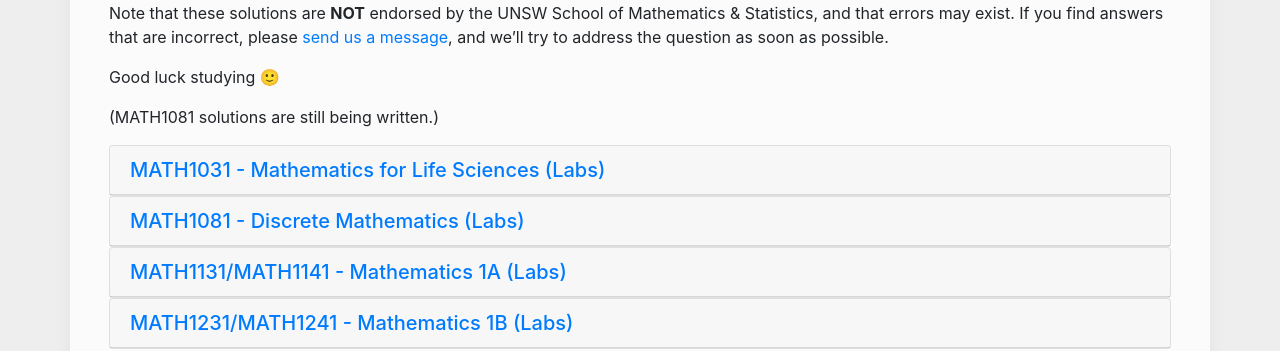
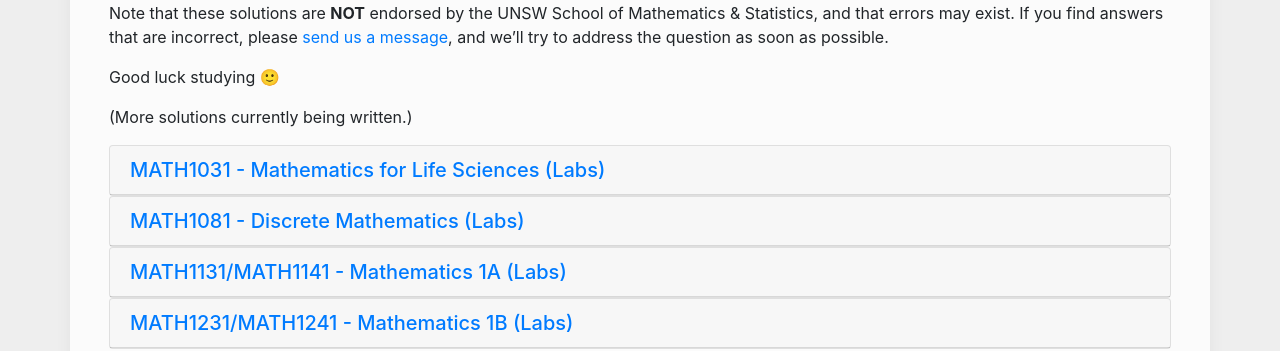
Before and after one commit to MathSocUNSW/MathSocUNSW.github.io, a Jekyll site: the page built from _pages/first-year-exam-bank.html, in a window 1280 px wide and 900 px high, scrolled down 566 px. Shown: the part 153-504 px from the top of the window. Built offline with Jekyll 4.4.1, drawn with Linux system fonts in a browser that asks for light colours; nearby versions of some CDN libraries.

Commit message:
exam bank update

```diff
--- a/_pages/first-year-exam-bank.html
+++ b/_pages/first-year-exam-bank.html
@@ -24,7 +24,7 @@
 		Good luck studying 🙂
 	</p>
 	<p>
-		(MATH1081 solutions are still being written.)
+		(More solutions currently being written.)
 	</p>
 </div>
 
--- a/docs/resources/first-year-exam-bank/index.html
+++ b/docs/resources/first-year-exam-bank/index.html
@@ -224,7 +224,7 @@
 		Good luck studying 🙂
 	</p>
 	<p>
-		(MATH1081 solutions are still being written.)
+		(More solutions currently being written.)
 	</p>
 </div>
 
```
Also changed, not shown: other parts of _pages/first-year-exam-bank.html (+1 -1 lines), other parts of docs/resources/first-year-exam-bank/index.html (+1 -1 lines).
